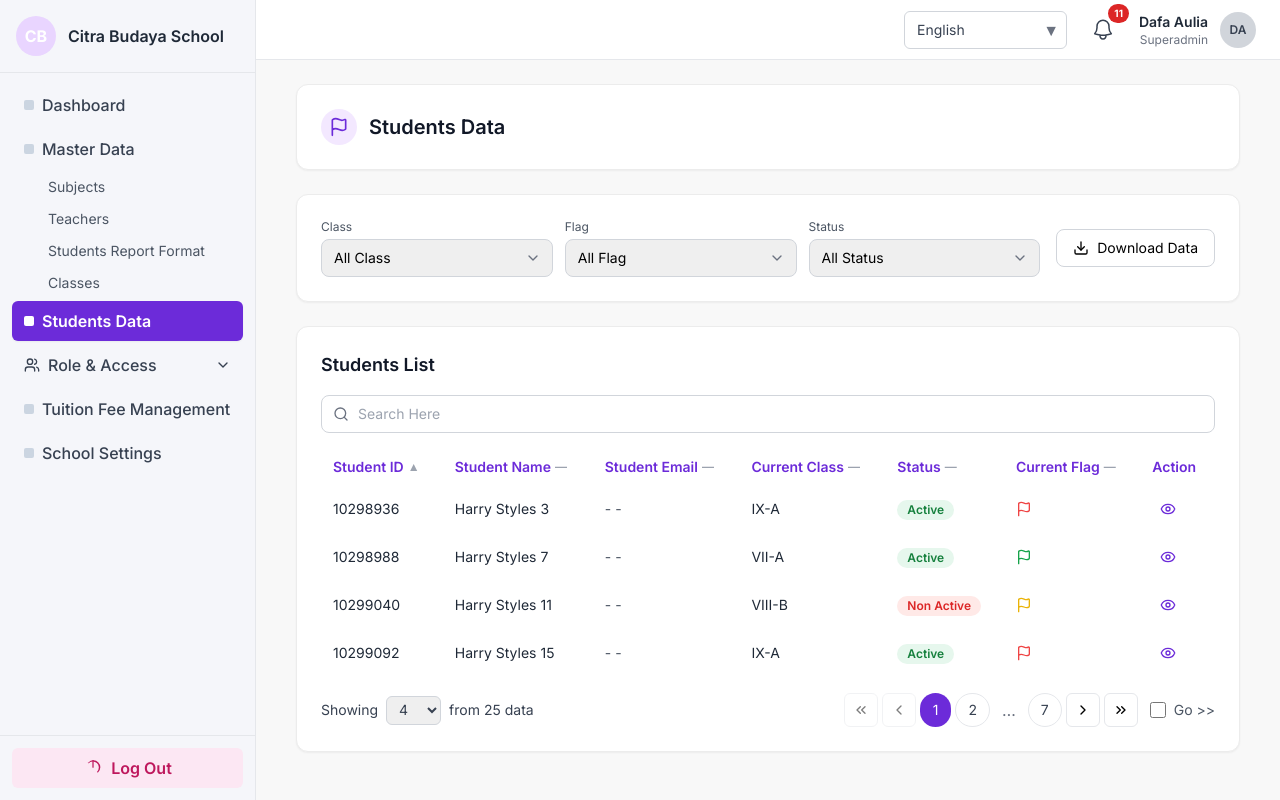
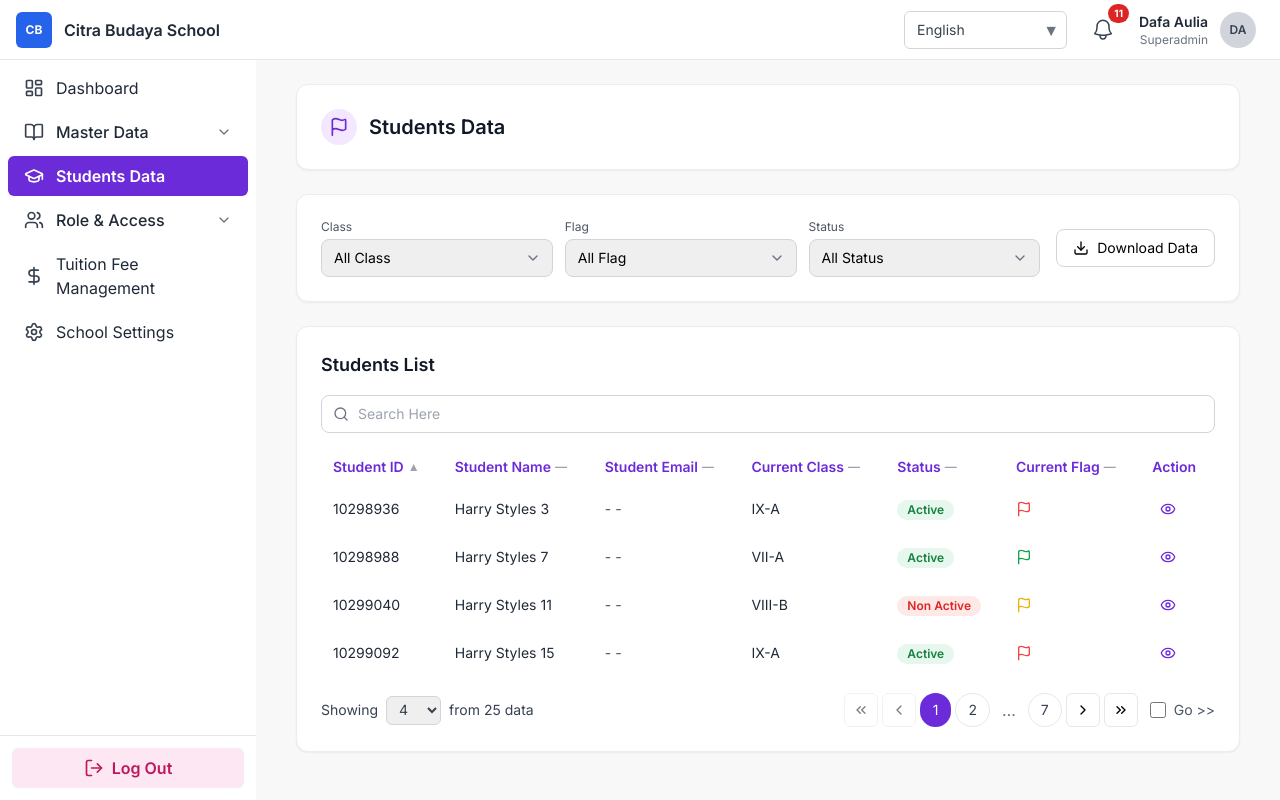
Before and after one commit to SSDIGITAL-DevTeam/Tygo-School, a Next.js app: page /students in a window 1280 px wide. Built offline with nearby package versions, Linux system fonts and the light colour scheme.

Commit message:
feat(sidebar + topbar): update UI

```diff
--- a/components/Sidebar.tsx
+++ b/components/Sidebar.tsx
@@ -1,155 +1,230 @@
 "use client";
-import React, { useMemo, useState } from "react";
+
+import React, { useState } from "react";
 import Link from "next/link";
 import { usePathname, useRouter } from "next/navigation";
-import { Users, ChevronDown } from "lucide-react";
-
-type Label =
-  | "Dashboard"
-  | "Master Data"
-  | "Students Data"
-  | "Role & Access"
-  | "Tuition Fee Management"
-  | "School Settings";
+import {
+  LayoutDashboard,
+  BookOpen,
+  GraduationCap,
+  Users,
+  Settings,
+  DollarSign,
+  ChevronDown,
+  LogOut,
+} from "lucide-react";
 
 type SidebarProps = {
   isOpen: boolean;
   onClose?: () => void;
-  // Optional manual active override; when absent, detects from current pathname
-  active?: Label;
 };
 
-type ChildItem = { label: string; href: string };
+const Sidebar: React.FC<SidebarProps> = ({ isOpen, onClose }) => {
+  const pathname = usePathname() || "/";
+  const router = useRouter();
 
-type MenuItem = {
-  label: Label;
-  href?: string;
-  children?: ChildItem[];
+  const isRoute = (p: string) => pathname === p;
+  const starts = (p: string) => pathname.startsWith(p);
+
+  // default accordion open if berada di route-nya
+  const [openMaster, setOpenMaster] = useState(starts("/master-data"));
+  const [openRole, setOpenRole] = useState(starts("/role-access"));
+
+  // warna sesuai UI
+  const ACTIVE_PURPLE = "bg-[#6c2bd9] text-white";      // item aktif (ungu penuh)
+  const PARENT_OPEN   = "bg-gray-100 text-gray-900";     // parent accordion saat dibuka / berada di section
+  const PARENT_BASE   = "text-gray-800 hover:bg-gray-50";
+  const CHILD_ACTIVE  = ACTIVE_PURPLE;                   // child aktif = ungu
+  const CHILD_BASE    = "text-gray-700 hover:bg-gray-50";
+
+  const handleNav = () => onClose?.();
+
+  const onLogout = async () => {
+    try { await fetch("/api/auth/logout", { method: "POST" }); } catch {}
+    handleNav();
+    router.push("/login");
+    router.refresh();
   };
 
-// Reusable Sidebar with fixed width and optional active item
-const Sidebar: React.FC<SidebarProps> = ({ isOpen, onClose, active }) => {
-  const purple = "#6c2bd9";
-  const bgLight = "#f5f6fa";
-  const router = useRouter();
-  const [loggingOut, setLoggingOut] = useState(false);
-
-  const pathname = usePathname();
-  // Basic auto-detection based on route prefix
-  const autoActive: Label = pathname?.startsWith("/students")
-    ? "Students Data"
-    : pathname?.startsWith("/role-access")
-    ? "Role & Access"
-    : pathname?.startsWith("/master-data")
-    ? "Master Data"
-    : "Dashboard";
-  const activeLabel: Label = active ?? autoActive;
-
-  // Role & Access accordion open state (default open when in /role-access/*)
-  const defaultOpenRole = useMemo(
-    () => (pathname?.startsWith("/role-access") ? true : false),
-    [pathname]
+  // helper komponen ikon biar gampang switch warna
+  const IconWrap = ({ children }: { children: React.ReactNode }) => (
+    <span className="inline-flex items-center justify-center w-5 h-5">{children}</span>
   );
-  const [roleOpen, setRoleOpen] = useState<boolean>(defaultOpenRole);
-
-  const menuItems: MenuItem[] = [
-    { label: "Dashboard", href: "/dashboard" },
-    {
-      label: "Master Data",
-      children: [
-        { label: "Subjects", href: "/master-data/subjects" },
-        { label: "Teachers", href: "/master-data/teachers-management/teacher-list" },
-        {
-          label: "Students Report Format",
-          href: "/master-data/students-report-format",
-        },
-        { label: "Classes", href: "/master-data/classes" },
-      ],
-    },
-    { label: "Students Data", href: "/students" },
-    { label: "Role & Access" }, // accordion khusus di bawah sudah OK
-    { label: "Tuition Fee Management", href: "/tuition" },
-    { label: "School Settings", href: "/settings" },
-  ];
 
   return (
     <>
-      {/* Mobile overlay */}
+      {/* overlay mobile */}
       <div
         className={`fixed inset-0 bg-black/30 z-20 md:hidden transition-opacity ${
-          isOpen
-            ? "opacity-100 pointer-events-auto"
-            : "opacity-0 pointer-events-none"
+          isOpen ? "opacity-100 pointer-events-auto" : "opacity-0 pointer-events-none"
         }`}
         onClick={onClose}
       />
 
-      {/* Sidebar panel */}
+      {/* sidebar (tanpa border-r agar tidak ada garis vertikal) */}
       <aside
-        className={`fixed left-0 top-0 z-30 h-screen w-64 border-r bg-slate-50 pointer-events-auto
-          transform transition-transform duration-300 ease-in-out
-          ${isOpen ? "translate-x-0" : "-translate-x-full md:translate-x-0"}
-        `}
-        style={{ backgroundColor: bgLight }}
+        className={`fixed left-0 top-0 z-30 h-screen w-64 bg-white transition-transform duration-300 ease-in-out
+          ${isOpen ? "translate-x-0" : "-translate-x-full md:translate-x-0"}`}
       >
-        {/* Header: Logo + School name */}
-        <div className="flex items-center gap-3 p-4 border-b border-gray-200">
-          <div className="w-10 h-10 rounded-full bg-purple-200 flex items-center justify-center text-white font-bold">
+        <div className="h-full flex flex-col">
+          {/* header—tinggi sama topbar */}
+          <div className="h-[60px] px-4 bg-white border-b border-gray-200 flex items-center gap-3">
+            <div className="w-9 h-9 rounded-md bg-blue-600 text-white grid place-items-center text-xs font-bold">
               CB
             </div>
-          <div className="font-semibold text-gray-800">Citra Budaya School</div>
+            <span className="font-semibold text-gray-800 truncate">Citra Budaya School</span>
           </div>
 
-        {/* Menu */}
-        <nav className="p-3 overflow-y-auto h-[calc(100%-140px)] md:h-[calc(100vh-140px)]">
+          {/* menu */}
+          <nav className="flex-1 overflow-y-auto p-2">
             <ul className="space-y-1">
-            {menuItems.map((item) => {
-              const isActive = item.label === activeLabel;
-              return (
-                <li key={item.label}>
-                  {/* Special case: Role & Access parent as accordion */}
-                  {item.label === "Role & Access" ? (
-                    <>
-                      <button
-                        onClick={() => setRoleOpen((v) => !v)}
-                        className={`w-full flex items-center justify-between px-3 py-2 rounded-md transition-colors ${
-                          pathname?.startsWith("/role-access")
-                            ? "bg-violet-100 text-violet-700"
-                            : "text-gray-700 hover:bg-white/60"
+              {/* Dashboard (leaf) */}
+              <li>
+                <Link
+                  href="/dashboard"
+                  onClick={handleNav}
+                  className={`flex items-center gap-3 px-4 py-2 rounded-md ${
+                    starts("/dashboard") || pathname === "/" ? `${ACTIVE_PURPLE} font-semibold` : PARENT_BASE
                   }`}
                 >
-                        <div className="flex items-center gap-2">
-                          <Users className="w-4 h-4" />
-                          <span
-                            className={
-                              pathname?.startsWith("/role-access")
-                                ? "font-semibold"
-                                : "font-medium"
-                            }
+                  <IconWrap>
+                    <LayoutDashboard
+                      className={`w-5 h-5 ${
+                        starts("/dashboard") || pathname === "/" ? "text-white" : "text-gray-700"
+                      }`}
+                    />
+                  </IconWrap>
+                  Dashboard
+                </Link>
+              </li>
+
+              {/* Master Data (parent: abu-abu saat open; child aktif = ungu) */}
+              <li>
+                <button
+                  onClick={() => setOpenMaster(v => !v)}
+                  className={`w-full flex items-center justify-between px-4 py-2 rounded-md ${
+                    starts("/master-data") || openMaster ? PARENT_OPEN : PARENT_BASE
+                  }`}
+                  aria-expanded={openMaster}
+                  aria-controls="master-children"
                 >
-                            Role &amp; Access
+                  <span className="flex items-center gap-3">
+                    <IconWrap>
+                      <BookOpen
+                        className={`w-5 h-5 ${
+                          starts("/master-data") || openMaster ? "text-gray-700" : "text-gray-700"
+                        }`}
+                      />
+                    </IconWrap>
+                    <span className={starts("/master-data") ? "font-semibold" : "font-medium"}>
+                      Master Data
                     </span>
-                        </div>
+                  </span>
                   <ChevronDown
                     className={`w-4 h-4 transition-transform ${
-                            roleOpen ? "rotate-180" : "rotate-0"
-                          }`}
+                      openMaster ? "rotate-180" : ""
+                    } ${starts("/master-data") || openMaster ? "text-gray-700" : "text-gray-500"}`}
                   />
                 </button>
-                      {roleOpen && (
-                        <ul className="mt-1 space-y-1">
+
+                {openMaster && (
+                  <ul id="master-children" className="mt-1 space-y-1">
+                    <li>
+                      <Link
+                        href="/master-data/subjects"
+                        onClick={handleNav}
+                        className={`block pl-11 pr-4 py-2 rounded-md ${
+                          isRoute("/master-data/subjects") ? CHILD_ACTIVE : CHILD_BASE
+                        }`}
+                      >
+                        Subjects
+                      </Link>
+                    </li>
+                    <li>
+                      <Link
+                        href="/master-data/teachers-management/teacher-list"
+                        onClick={handleNav}
+                        className={`block pl-11 pr-4 py-2 rounded-md ${
+                          starts("/master-data/teachers-management/teacher-list") ? CHILD_ACTIVE : CHILD_BASE
+                        }`}
+                      >
+                        Teachers
+                      </Link>
+                    </li>
+                    <li>
+                      <Link
+                        href="/master-data/students-report-format"
+                        onClick={handleNav}
+                        className={`block pl-11 pr-4 py-2 rounded-md ${
+                          isRoute("/master-data/students-report-format") ? CHILD_ACTIVE : CHILD_BASE
+                        }`}
+                      >
+                        Students Report Format
+                      </Link>
+                    </li>
+                    <li>
+                      <Link
+                        href="/master-data/classes"
+                        onClick={handleNav}
+                        className={`block pl-11 pr-4 py-2 rounded-md ${
+                          isRoute("/master-data/classes") ? CHILD_ACTIVE : CHILD_BASE
+                        }`}
+                      >
+                        Classes
+                      </Link>
+                    </li>
+                  </ul>
+                )}
+              </li>
+
+              {/* Students Data (leaf) */}
+              <li>
+                <Link
+                  href="/students"
+                  onClick={handleNav}
+                  className={`flex items-center gap-3 px-4 py-2 rounded-md ${
+                    starts("/students") ? `${ACTIVE_PURPLE} font-semibold` : PARENT_BASE
+                  }`}
+                >
+                  <IconWrap>
+                    <GraduationCap className={`w-5 h-5 ${starts("/students") ? "text-white" : "text-gray-700"}`} />
+                  </IconWrap>
+                  Students Data
+                </Link>
+              </li>
+
+              {/* Role & Access (parent abu-abu saat open) */}
+              <li>
+                <button
+                  onClick={() => setOpenRole(v => !v)}
+                  className={`w-full flex items-center justify-between px-4 py-2 rounded-md ${
+                    starts("/role-access") || openRole ? PARENT_OPEN : PARENT_BASE
+                  }`}
+                  aria-expanded={openRole}
+                  aria-controls="role-children"
+                >
+                  <span className="flex items-center gap-3">
+                    <IconWrap>
+                      <Users className={`w-5 h-5 ${starts("/role-access") || openRole ? "text-gray-700" : "text-gray-700"}`} />
+                    </IconWrap>
+                    <span className={starts("/role-access") ? "font-semibold" : "font-medium"}>Role &amp; Access</span>
+                  </span>
+                  <ChevronDown
+                    className={`w-4 h-4 transition-transform ${
+                      openRole ? "rotate-180" : ""
+                    } ${starts("/role-access") || openRole ? "text-gray-700" : "text-gray-500"}`}
+                  />
+                </button>
+
+                {openRole && (
+                  <ul id="role-children" className="mt-1 space-y-1">
                     <li>
                       <Link
                         href="/role-access/role-management"
-                              className={`block pl-8 pr-3 py-2 rounded-md ${
-                                pathname?.startsWith(
-                                  "/role-access/role-management"
-                                )
-                                  ? "bg-violet-700 text-white"
-                                  : "text-slate-700 hover:bg-slate-100"
+                        onClick={handleNav}
+                        className={`block pl-11 pr-4 py-2 rounded-md ${
+                          starts("/role-access/role-management") ? CHILD_ACTIVE : CHILD_BASE
                         }`}
-                              onClick={onClose}
-                              aria-label="Role Management"
                       >
                         Role Management
                       </Link>
@@ -157,131 +232,62 @@ const Sidebar: React.FC<SidebarProps> = ({ isOpen, onClose, active }) => {
                     <li>
                       <Link
                         href="/role-access/admin-list"
-                              className={`block pl-8 pr-3 py-2 rounded-md ${
-                                pathname?.startsWith("/role-access/admin-list")
-                                  ? "bg-violet-700 text-white"
-                                  : "text-slate-700 hover:bg-slate-100"
+                        onClick={handleNav}
+                        className={`block pl-11 pr-4 py-2 rounded-md ${
+                          starts("/role-access/admin-list") ? CHILD_ACTIVE : CHILD_BASE
                         }`}
-                              onClick={onClose}
-                              aria-label="Admin List"
                       >
                         Admin List
                       </Link>
                     </li>
                   </ul>
                 )}
-                    </>
-                  ) : item.href ? (
+              </li>
+
+              {/* Tuition (leaf) */}
+              <li>
                 <Link
-                      href={item.href}
-                      onClick={onClose}
-                      className={`block px-3 py-2 rounded-md transition-colors ${
-                        isActive
-                          ? "bg-[#6c2bd9] text-white shadow-sm"
-                          : "text-gray-700 hover:bg-white/60"
+                  href="/tuition"
+                  onClick={handleNav}
+                  className={`flex items-center gap-3 px-4 py-2 rounded-md ${
+                    starts("/tuition") ? `${ACTIVE_PURPLE} font-semibold` : PARENT_BASE
                   }`}
                 >
-                      <div className="flex items-center gap-2">
-                        <span
-                          className="inline-block w-2.5 h-2.5 rounded-sm"
-                          style={{
-                            backgroundColor: isActive ? "#fff" : "#CBD5E1",
-                          }}
-                        />
-                        <span
-                          className={isActive ? "font-semibold" : "font-medium"}
-                        >
-                          {item.label}
-                        </span>
-                      </div>
+                  <IconWrap>
+                    <DollarSign className={`w-5 h-5 ${starts("/tuition") ? "text-white" : "text-gray-700"}`} />
+                  </IconWrap>
+                  Tuition Fee Management
                 </Link>
-                  ) : (
-                    <button
-                      className={`w-full text-left px-3 py-2 rounded-md transition-colors ${
-                        isActive
-                          ? "bg-[#6c2bd9] text-white shadow-sm"
-                          : "text-gray-700 hover:bg-white/60"
+              </li>
+
+              {/* Settings (leaf) */}
+              <li>
+                <Link
+                  href="/settings"
+                  onClick={handleNav}
+                  className={`flex items-center gap-3 px-4 py-2 rounded-md ${
+                    starts("/settings") ? `${ACTIVE_PURPLE} font-semibold` : PARENT_BASE
                   }`}
                 >
-                      <div className="flex items-center gap-2">
-                        <span
-                          className="inline-block w-2.5 h-2.5 rounded-sm"
-                          style={{
-                            backgroundColor: isActive ? "#fff" : "#CBD5E1",
-                          }}
-                        />
-                        <span
-                          className={isActive ? "font-semibold" : "font-medium"}
-                        >
-                          {item.label}
-                        </span>
-                      </div>
-                    </button>
-                  )}
-                  {item.children && item.label !== "Role & Access" && (
-                    <ul className="mt-1 ml-7 space-y-1">
-                      {item.children.map((sub) => {
-                        const subActive = pathname?.startsWith(sub.href);
-                        return (
-                          <li key={sub.label}>
-                            <Link
-                              href={sub.href}
-                              onClick={onClose}
-                              className={`block text-sm px-2 py-1 rounded-md transition-colors ${
-                                subActive
-                                  ? "bg-violet-700 text-white"
-                                  : "text-gray-600 hover:text-gray-800 hover:bg-white/60"
-                              }`}
-                              aria-label={sub.label}
-                            >
-                              {sub.label}
+                  <IconWrap>
+                    <Settings className={`w-5 h-5 ${starts("/settings") ? "text-white" : "text-gray-700"}`} />
+                  </IconWrap>
+                  School Settings
                 </Link>
               </li>
-                        );
-                      })}
-                    </ul>
-                  )}
-                </li>
-              );
-            })}
             </ul>
           </nav>
 
-        {/* Logout button */}
-        <div className="absolute bottom-0 left-0 right-0 p-3 border-t border-gray-200">
+          {/* logout */}
+          <div className="p-3 border-t border-gray-200">
             <button
-            aria-label="Log out"
-            disabled={loggingOut}
-            className="w-full flex items-center justify-center gap-2 py-2 rounded-md text-pink-700 bg-pink-100 hover:bg-pink-200 disabled:opacity-60 transition-colors"
-            onClick={async () => {
-              try {
-                setLoggingOut(true);
-                await fetch("/api/auth/logout", { method: "POST" });
-                onClose?.();
-                router.push("/login");
-                router.refresh();
-              } finally {
-                setLoggingOut(false);
-              }
-            }}
+              onClick={onLogout}
+              className="w-full flex items-center justify-center gap-2 py-2 rounded-md bg-pink-100 text-pink-700 hover:bg-pink-200 font-semibold"
             >
-            <svg
-              xmlns="http://www.w3.org/2000/svg"
-              viewBox="0 0 24 24"
-              fill="currentColor"
-              className="w-5 h-5"
-            >
-              <path d="M12 2.25a.75.75 0 0 1 .75.75v8a.75.75 0 0 1-1.5 0v-8A.75.75 0 0 1 12 2.25Z" />
-              <path
-                fillRule="evenodd"
-                d="M5.47 5.47a.75.75 0 0 1 1.06 0 8.25 8.25 0 1 1 11.66 11.66.75.75 0 1 1-1.06-1.06A6.75 6.75 0 1 0 6.53 6.53a.75.75 0 0 1 0-1.06Z"
-                clipRule="evenodd"
-              />
-            </svg>
-            <span className="font-semibold">
-              {loggingOut ? "Logging Out..." : "Log Out"}
-            </span>
+              <LogOut className="w-5 h-5" />
+              Log Out
             </button>
+          </div>
         </div>
       </aside>
     </>
--- a/components/Topbar.tsx
+++ b/components/Topbar.tsx
@@ -39,7 +39,6 @@ const Topbar: React.FC<TopbarProps> = ({ onToggleSidebar, offset = true }) => {
           >
             <option>English</option>
             <option>Bahasa Indonesia</option>
-            <option>日本語</option>
           </select>
           <div className="pointer-events-none absolute right-2 top-1/2 -translate-y-1/2 text-gray-500">▼</div>
         </div>
```
Lines whose indentation alone changed are shown as unchanged.
